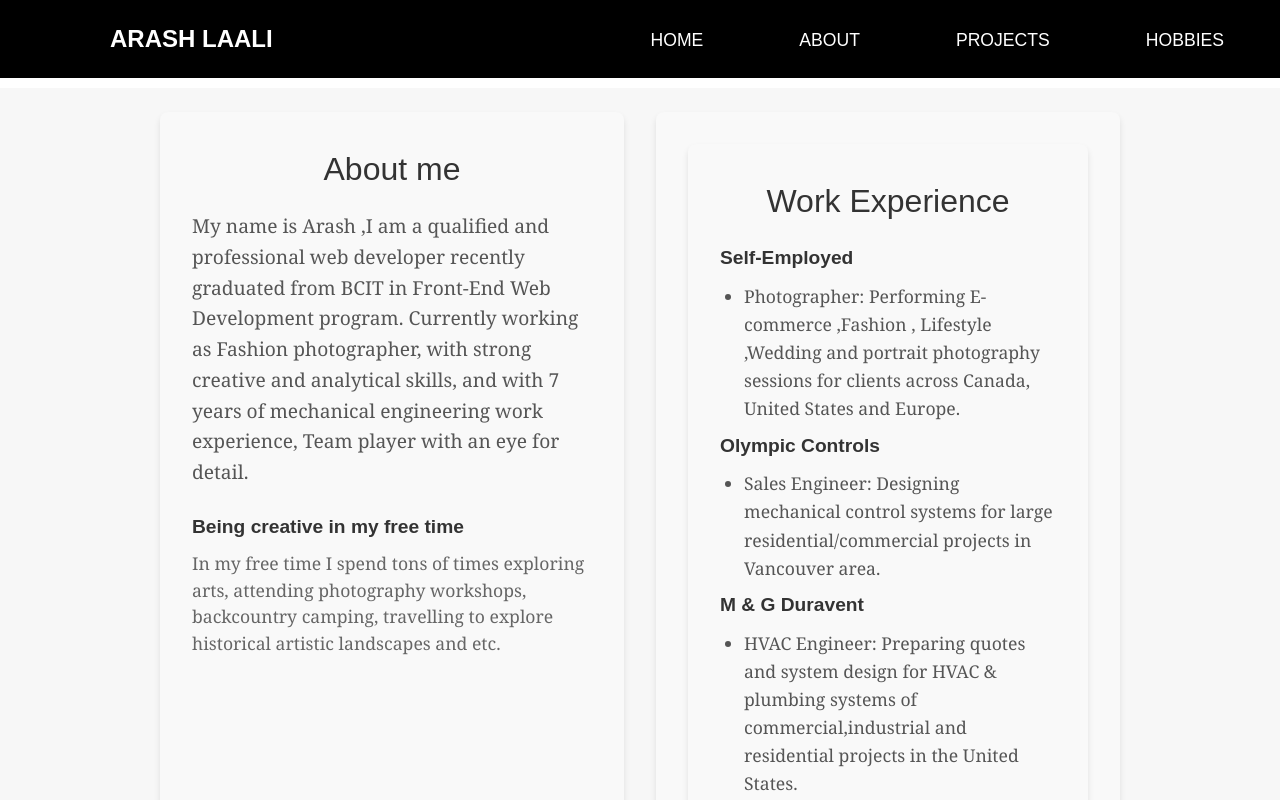
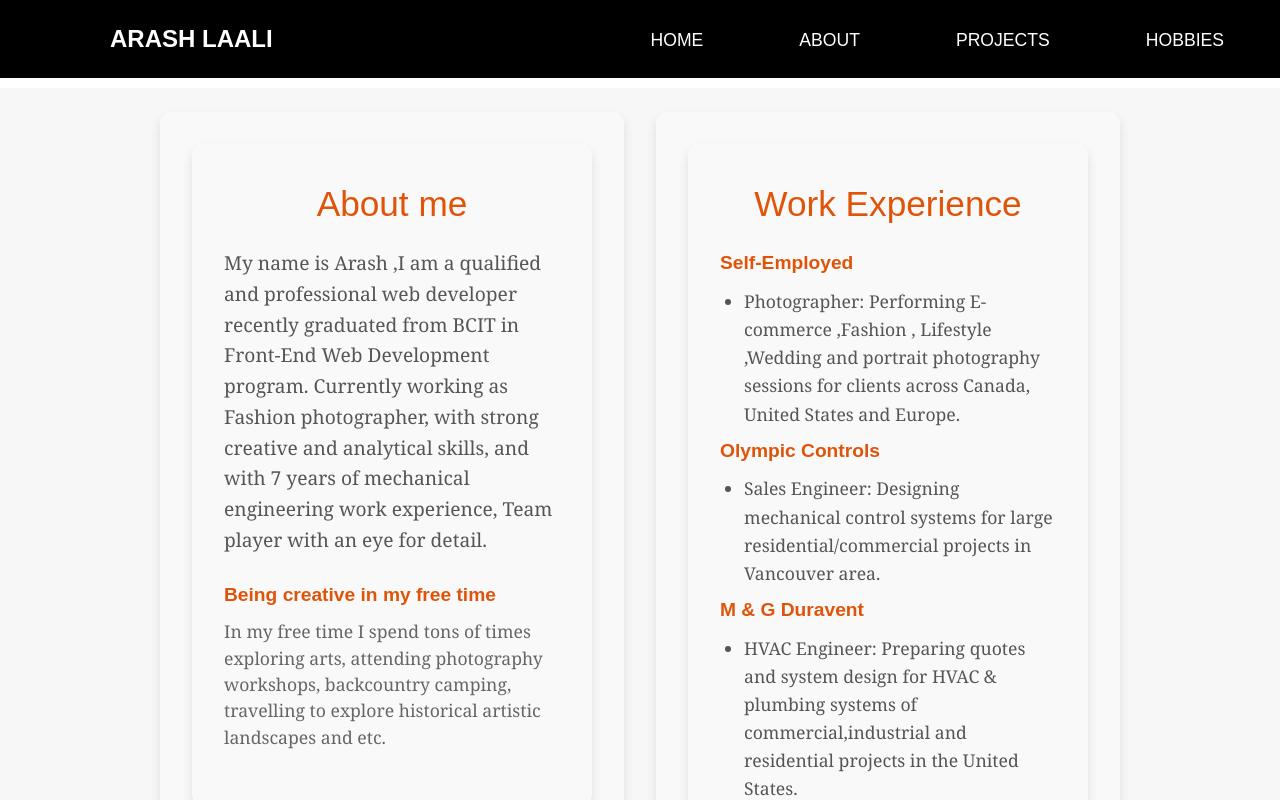
Before and after one commit to Arashlaali/portfolio, a React (Vite) app in the folder myportfolio/: page /about in a window 1280 px wide. Shown: the top 800 px of the page. Built offline with nearby package versions, Linux system fonts and the light colour scheme.

Commit message:
made some changes in layout of about page, and added animation to the css when hovering over articles

```diff
--- a/myportfolio/src/pages/PageAbout.css
+++ b/myportfolio/src/pages/PageAbout.css
@@ -5,13 +5,22 @@
     box-sizing: border-box;
 }
 
-/* Set up the grid for the about-me section */
+/* Color palette */
+:root {
+    --primary-color: #e05409;
+    --secondary-color: #e2c929;
+    --accent-color: #3498db;
+
+    --background-color: #f9f9f9;
+    --text-color: #333;
+    --text-light: #555;
+    --text-muted: #666;
+}
+
 .about-me {
     display: grid;
     grid-template-columns: 1fr;
-    /* Single column layout */
     gap: 1rem;
-    /* Space between sections */
     padding: 2rem;
     max-width: 1200px;
     margin: 0 auto;
@@ -23,22 +32,16 @@
         display: grid;
         grid-template-columns: 1fr 1fr;
         grid-template-rows: 1fr 1fr;
-        /* Two columns layout */
         grid-template-areas:
             "about-article work";
-        /* Display work-education div before the about-article */
         gap: 2rem;
-        /* Add gap between divs */
         max-width: 80%;
-        /* Make the grid take 80% of the screen width */
         margin: 0 auto;
-        /* Center the grid horizontally */
     }
 
     .work {
         grid-area: work;
     }
-
 
     .about-article {
         grid-area: about-article;
@@ -47,17 +50,23 @@
 
 /* Styling the about-article sections */
 .about-article {
-    background-color: #f9f9f9;
+    background-color: var(--background-color);
     padding: 2rem;
-    border-radius: 8px;
-    box-shadow: 0 4px 6px rgba(0, 0, 0, 0.1);
+    border-radius: 12px;
+    box-shadow: 0 6px 12px rgba(0, 0, 0, 0.1);
+    transition: transform 0.3s ease, box-shadow 0.3s ease;
+}
+
+.about-article:hover {
+    transform: translateY(-10px);
+    box-shadow: 0 12px 24px rgba(0, 0, 0, 0.15);
 }
 
 /* About heading styling */
 .about-article h3 {
     font-family: 'Arial', sans-serif;
-    font-size: 2rem;
-    color: #333;
+    font-size: 2.2rem;
+    color: var(--primary-color);
     margin-bottom: 1rem;
 }
 
@@ -66,7 +75,7 @@
     font-family: 'Georgia', serif;
     font-size: 1.2rem;
     line-height: 1.6;
-    color: #555;
+    color: var(--text-light);
     margin-bottom: 1.5rem;
 }
 
@@ -74,7 +83,7 @@
 .freetime h3 {
     font-family: 'Arial', sans-serif;
     font-size: 1.8rem;
-    color: #333;
+    color: var(--primary-color);
     margin-bottom: 1rem;
 }
 
@@ -82,23 +91,28 @@
     font-family: 'Georgia', serif;
     font-size: 1.1rem;
     line-height: 1.5;
-    color: #666;
+    color: var(--text-muted);
     margin-bottom: 1.5rem;
 }
 
 /* Work section styling */
-.work {
-    background-color: #f9f9f9;
+.me,
+.work,
+.education {
+    background-color: var(--background-color);
     padding: 2rem;
-    border-radius: 8px;
-    box-shadow: 0 4px 6px rgba(0, 0, 0, 0.1);
+    border-radius: 12px;
+    box-shadow: 0 6px 12px rgba(0, 0, 0, 0.1);
+    transition: transform 0.3s ease, box-shadow 0.3s ease, background-color 0.3s ease;
 }
 
-.education {
-    background-color: #f9f9f9;
-    padding: 2rem;
-    border-radius: 8px;
-    box-shadow: 0 4px 6px rgba(0, 0, 0, 0.1);
+/* Hover effect for the .me, .work, and .education sections */
+.me:hover,
+.work:hover,
+.education:hover {
+    transform: translateY(-10px);
+    background-color: var(--secondary-color);
+    box-shadow: 0 12px 24px rgba(0, 0, 0, 0.15);
 }
 
 /* Work heading */
@@ -106,7 +120,7 @@ h3 {
     text-align: center;
     font-family: 'Arial', sans-serif;
     font-size: 2rem;
-    color: #333;
+    color: var(--primary-color);
     margin-bottom: 1rem;
 }
 
@@ -114,7 +128,7 @@ h3 {
 h4 {
     font-family: 'Arial', sans-serif;
     font-size: 1.2rem;
-    color: #333;
+    color: var(--primary-color);
     margin-bottom: 0.5rem;
 }
 
@@ -127,6 +141,33 @@ ul {
 ul li {
     font-family: 'Georgia', serif;
     font-size: 1.1rem;
-    color: #555;
+    color: var(--text-light);
     margin-bottom: 0.5rem;
 }
+
+/* Styling for anchor links */
+a {
+    color: var(--accent-color);
+    text-decoration: none;
+    transition: color 0.3s ease, transform 0.3s ease;
+}
+
+a:hover {
+    color: var(--primary-color);
+    transform: translateX(5px);
+}
+
+/* Responsive text sizes for smaller screens */
+@media (max-width: 767px) {
+    .about-article h3 {
+        font-size: 1.8rem;
+    }
+
+    .about-intro {
+        font-size: 1rem;
+    }
+
+    .freetime h3 {
+        font-size: 1.5rem;
+    }
+}
--- a/myportfolio/src/pages/PageAbout.jsx
+++ b/myportfolio/src/pages/PageAbout.jsx
@@ -9,9 +9,10 @@ function PageAbout() {
         <main id="about">
             <section className='about'>
                 <div className='about-me'>
+                    <div className='me'>
                         <article className='about-article'>
+                            <h3>About me </h3>
                             <div>
-                            <h3>About me </h3>
                                 <p className='about-intro'> My name is Arash ,I am a qualified and professional web
                                     developer recently graduated from
                                     BCIT in Front-End Web Development
@@ -27,6 +28,10 @@ function PageAbout() {
                             </div>
 
                         </article>
+
+                    </div>
+
+
 
                     <div className='work'>
                         <article className='about-article'>
```
Lines whose indentation alone changed are shown as unchanged.
